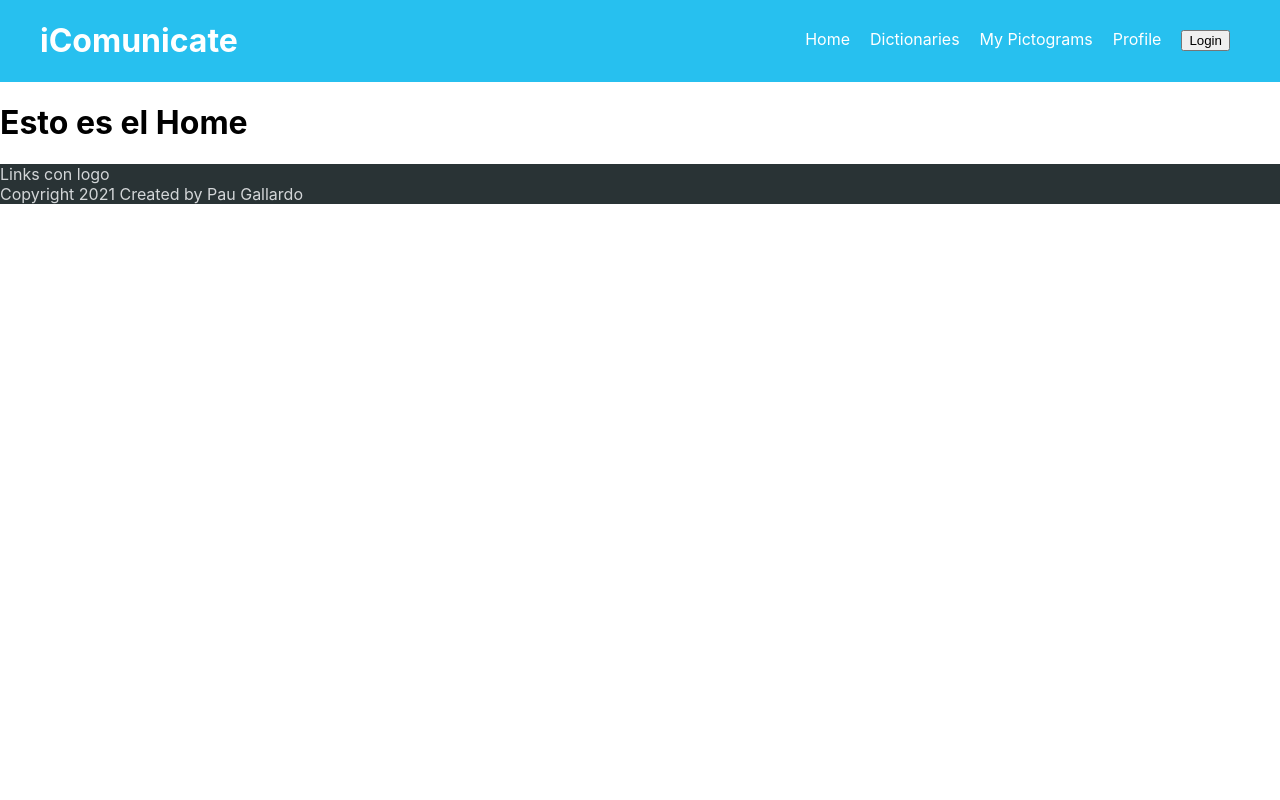
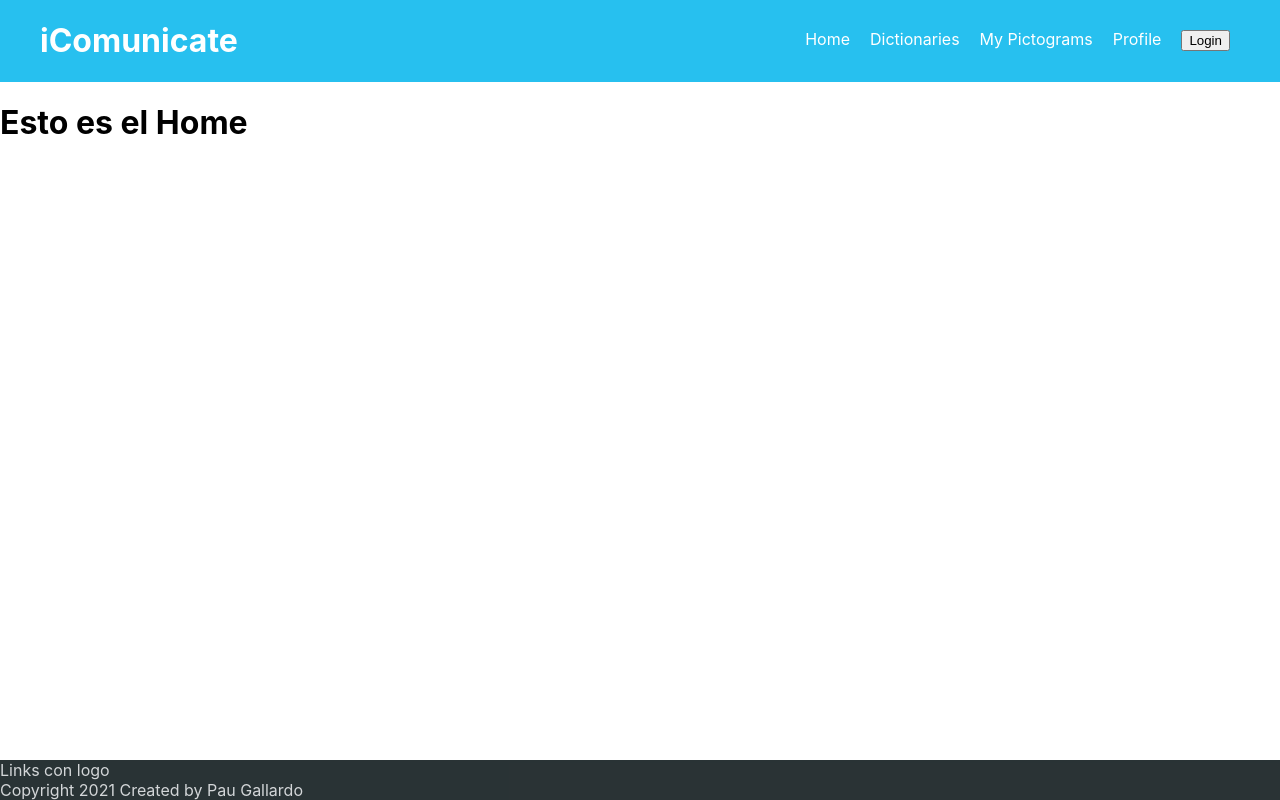
Before and after one commit to pablongo/skylab-projects, a Next.js app in the folder icomunicate-pau-gallardo/: page / in a window 1280 px wide. Built offline with nearby package versions, Linux system fonts and the light colour scheme; no server answers.

Commit message:
Fix Footer styles

```diff
--- a/icomunicate-pau-gallardo/pages/dictionaries/[id].jsx
+++ b/icomunicate-pau-gallardo/pages/dictionaries/[id].jsx
@@ -5,22 +5,27 @@ import PropTypes from 'prop-types';
 import Link from 'next/link';
 import { getAllDictionariesIds, getDictionaries, getDictionaryData } from '../../lib/controllers/dinctionaries/dictionaries';
 import Pictogram from '../../components/Pictogram';
+import styles from '../../styles/[id].module.scss';
 
 export default function PictoDictionary({ dictionaryData, dictionaries }) {
   const { pictogramList } = dictionaryData;
 
   return (
     <>
+      <section className={styles.dictionaries__container}>
         <h2>Pictogram dictionaries</h2>
         {dictionaries.map((dictionary) => (
           <Link href={`http://localhost:3000/dictionaries/${dictionary._id}`}>
             <h4>{dictionary.title}</h4>
           </Link>
         ))}
+      </section>
+      <section>
         <h2>Pictograms</h2>
         {pictogramList?.map((pictogram) => (
           <Pictogram pictogram={pictogram} />
         ))}
+      </section>
     </>
   );
 }
--- a/icomunicate-pau-gallardo/styles/Footer.module.scss
+++ b/icomunicate-pau-gallardo/styles/Footer.module.scss
@@ -1,4 +1,5 @@
 .footer{
+    position: absolute;
     bottom: 0;
     background-color: #081315dc;
     color: #D3D6D8;
--- /dev/null
+++ b/icomunicate-pau-gallardo/styles/[id].module.scss
@@ -0,0 +1,4 @@
+.dictionaries__container{
+    background-color: #27C0EF;
+    height: 40vh;
+}
--- a/icomunicate-pau-gallardo/styles/globals.css
+++ b/icomunicate-pau-gallardo/styles/globals.css
@@ -4,6 +4,7 @@ body {
   margin: 0;
   font-family: -apple-system, BlinkMacSystemFont, Segoe UI, Roboto, Oxygen,
     Ubuntu, Cantarell, Fira Sans, Droid Sans, Helvetica Neue, sans-serif;
+  min-height: 100%;
 }
 
 a {
```
Lines whose indentation alone changed are shown as unchanged.
